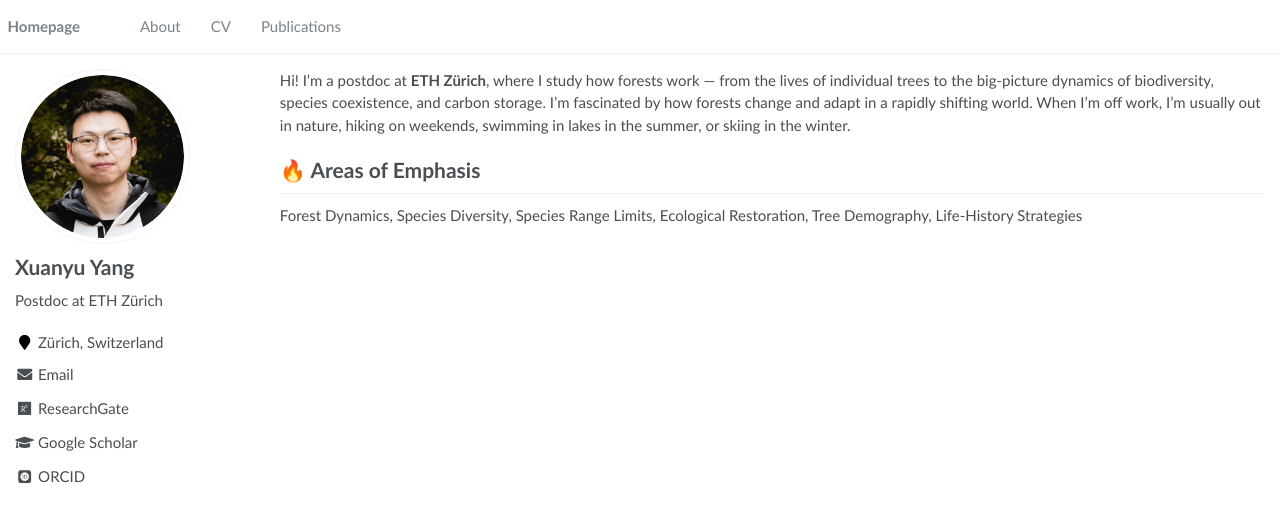
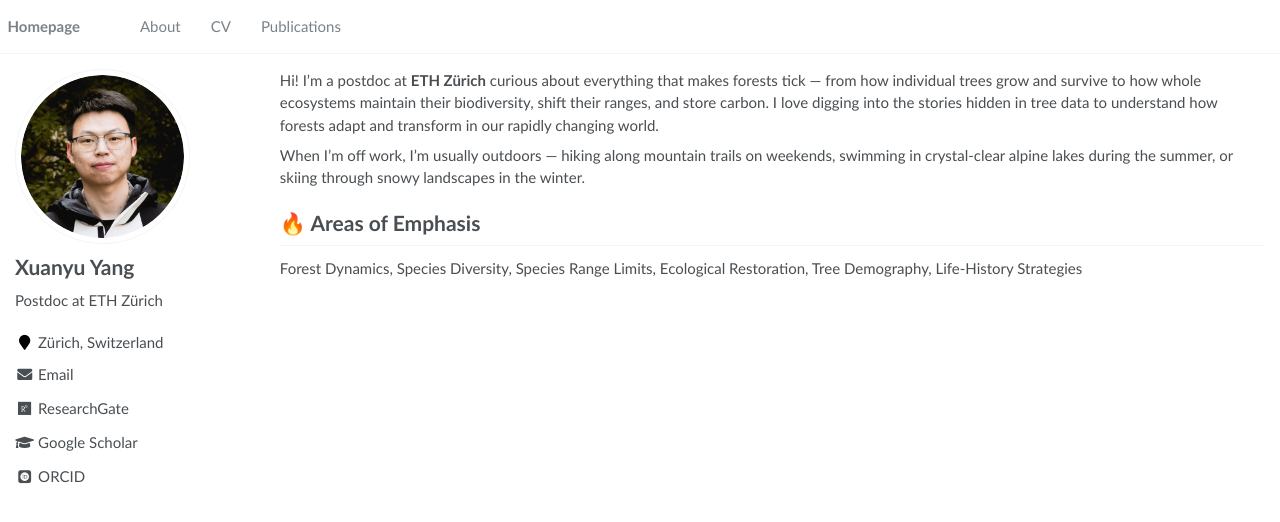
Before and after one commit to Xianyu-Yang/xianyu-yang.github.io, a Jekyll site: the page built from _pages/about.md, in a window 1280 px wide. Shown: the top 522 px of the page. Built offline with Jekyll 4.4.1, drawn with Linux system fonts in a browser that asks for light colours; some web fonts are replaced.

Commit message:
Update about.md

```diff
--- a/_pages/about.md
+++ b/_pages/about.md
@@ -16,7 +16,9 @@ redirect_from:
 {% assign url = gsDataBaseUrl | append: "google-scholar-stats/gs_data_shieldsio.json" %}
 
 <span class='anchor' id='about-me'></span>
-Hi! I'm a postdoc at **ETH Zürich**, where I study how forests work — from the lives of individual trees to the big-picture dynamics of biodiversity, species coexistence, and carbon storage. I’m fascinated by how forests change and adapt in a rapidly shifting world. When I'm off work, I’m usually out in nature, hiking on weekends, swimming in lakes in the summer, or skiing in the winter.
+Hi! I’m a postdoc at **ETH Zürich** curious about everything that makes forests tick — from how individual trees grow and survive to how whole ecosystems maintain their biodiversity, shift their ranges, and store carbon. I love digging into the stories hidden in tree data to understand how forests adapt and transform in our rapidly changing world.
+
+When I’m off work, I’m usually outdoors — hiking along mountain trails on weekends, swimming in crystal-clear alpine lakes during the summer, or skiing through snowy landscapes in the winter.
 
 # 🔥 Areas of Emphasis
 Forest Dynamics, Species Diversity, Species Range Limits, Ecological Restoration, Tree Demography, Life-History Strategies
```
